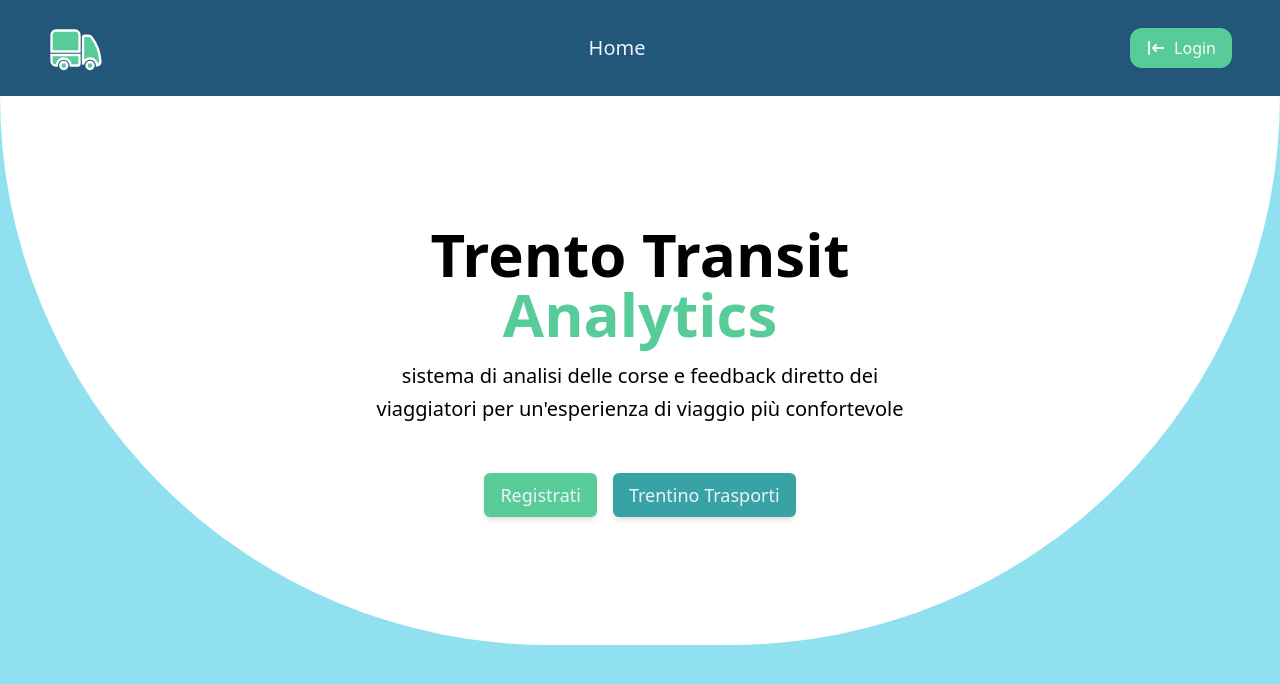
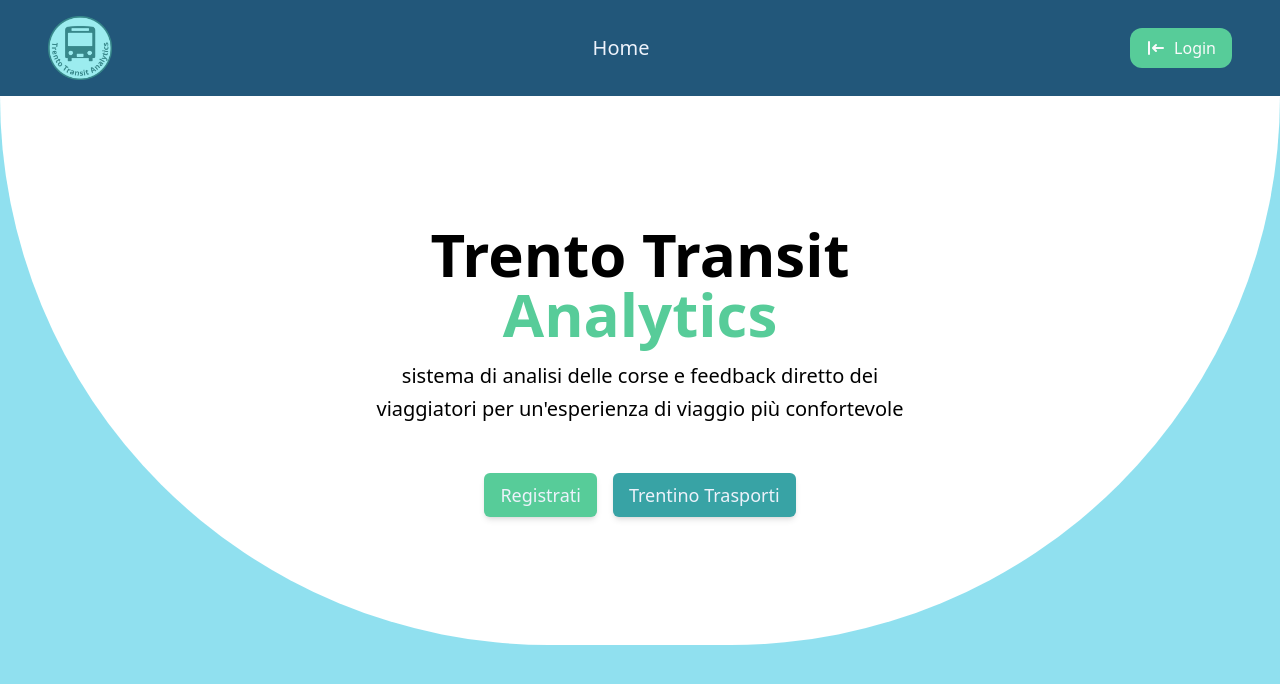
Before and after one commit to ricfanin/trentino-transit-analytics, a Vue app in the folder frontend/: page / in a window 1280 px wide. Shown: the top 684 px of the page. Built offline with nearby package versions, Linux system fonts and the light colour scheme; no server answers.

Commit message:
new logo in navbar

```diff
--- a/frontend/src/components/Navbar.vue
+++ b/frontend/src/components/Navbar.vue
@@ -5,22 +5,8 @@
     >
       <!-- Logo -->
         <div class="text-button_2 md:order-1">
-        <svg
-          xmlns="http://www.w3.org/2000/svg"
-          viewBox="0 0 24 24"
-          fill="currentColor"
-          class="h-14 w-14"
-          stroke="white"
-        >
-          <path
-            d="M3.375 4.5C2.339 4.5 1.5 5.34 1.5 6.375V13.5h12V6.375c0-1.036-.84-1.875-1.875-1.875h-8.25ZM13.5 15h-12v2.625c0 1.035.84 1.875 1.875 1.875h.375a3 3 0 1 1 6 0h3a.75.75 0 0 0 .75-.75V15Z"
-          />
-          <path
-            d="M8.25 19.5a1.5 1.5 0 1 0-3 0 1.5 1.5 0 0 0 3 0ZM15.75 6.75a.75.75 0 0 0-.75.75v11.25c0 .087.015.17.042.248a3 3 0 0 1 5.958.464c.853-.175 1.522-.935 1.464-1.883a18.659 18.659 0 0 0-3.732-10.104 1.837 1.837 0 0 0-1.47-.725H15.75Z"
-          />
-          <path d="M19.5 19.5a1.5 1.5 0 1 0-3 0 1.5 1.5 0 0 0 3 0Z" />
-        </svg>
-      </div>
+          <img src="@/assets/TTAlogo.png" alt="Logo" class="h-16 w-16" />
+        </div>
 
       <!-- Menu -->
     <div class="text-xl text-text_1 order-3 w-full md:w-auto md:order-2">
```
Also changed, not shown: frontend/src/assets/TTAlogo.png (added).
